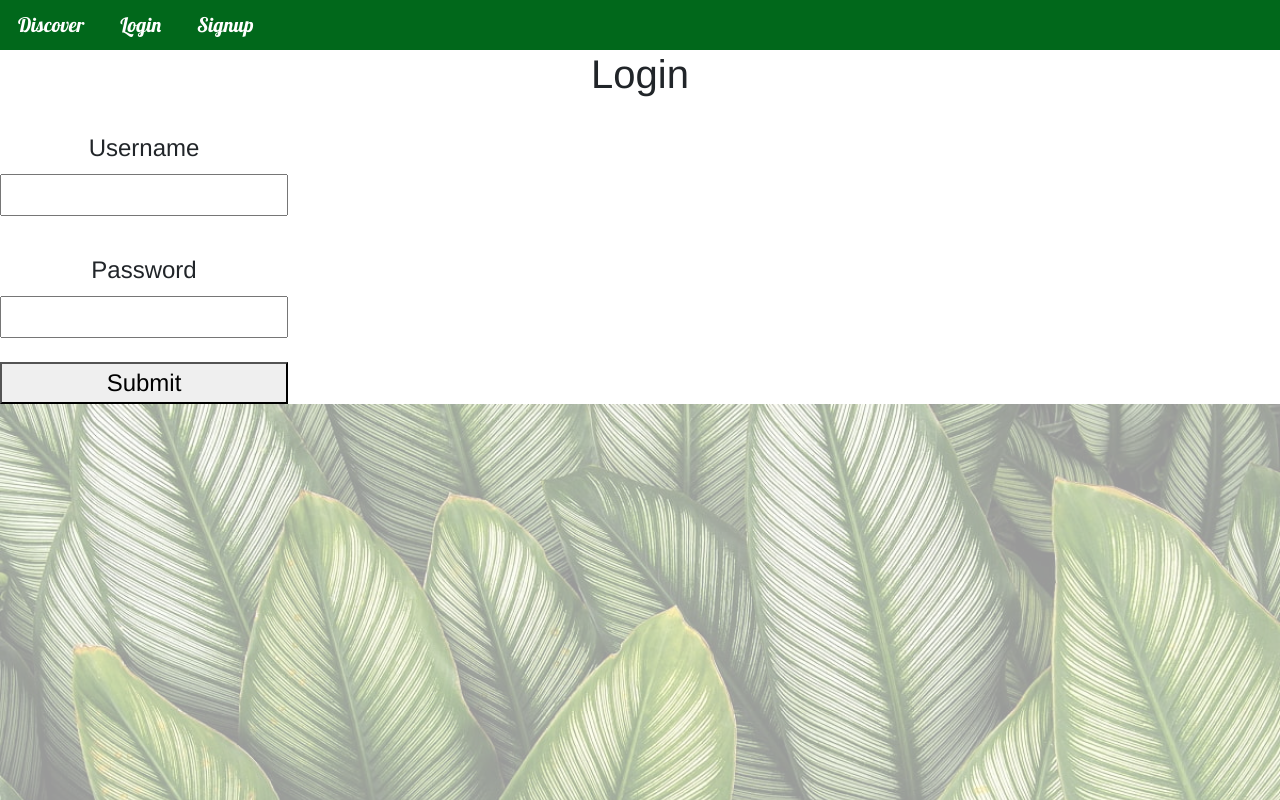
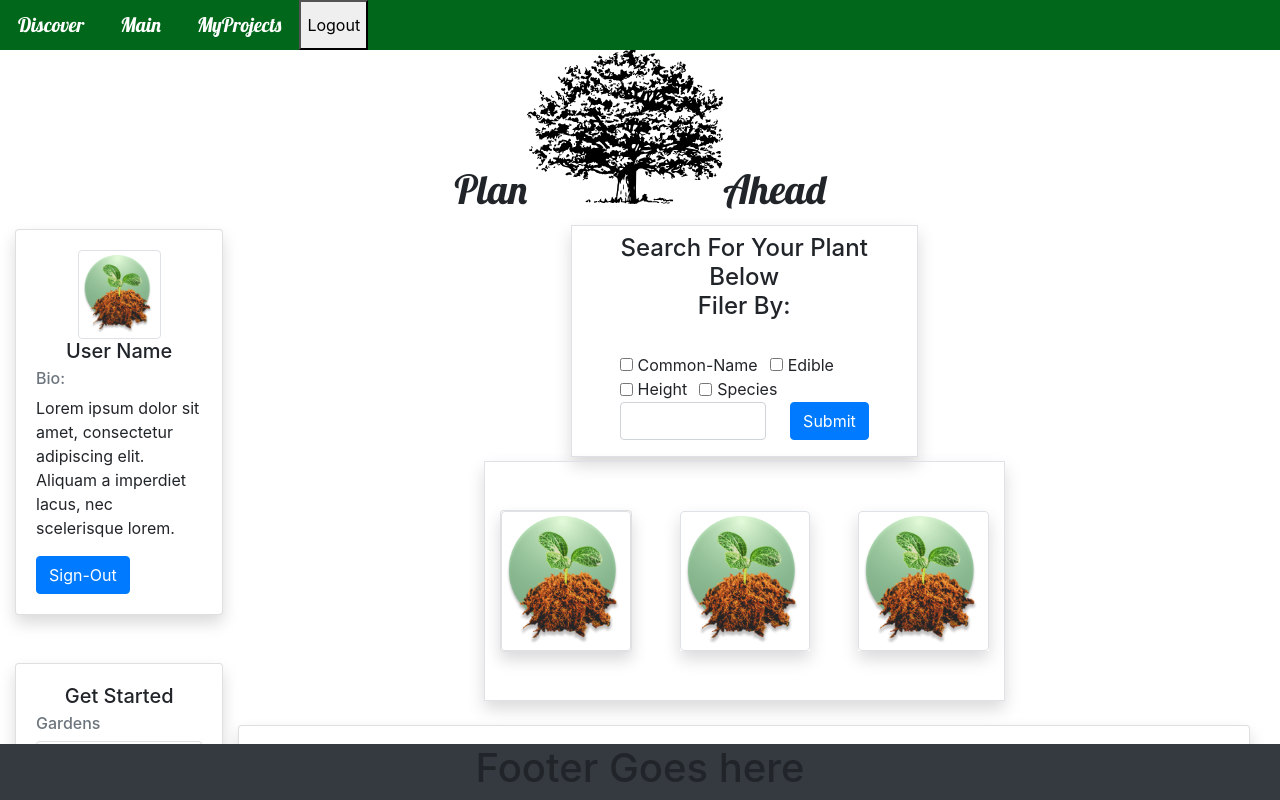
Before and after one commit to Deftone1/plant-ahead, a React (Create React App) app in the folder client/: page /protected/main in a window 1280 px wide. Before the commit this address led to /login. Shown: the top 800 px of the page. Built offline with nearby package versions, Linux system fonts and the light colour scheme; sample sign-in values are in the browser's storage.

Commit message:
create redirect for route

```diff
--- a/client/src/App.js
+++ b/client/src/App.js
@@ -30,7 +30,9 @@ function App() {
           <ProtectedRoute path="/protected/main">
             <Main/>
           </ProtectedRoute>
-
+          <ProtectedRoute path="/protected/projects">
+            <h1>Projects</h1>
+          </ProtectedRoute>
         </Switch>
       </Router>
     </ProvideAuth>
--- a/client/src/components/Navbar.js
+++ b/client/src/components/Navbar.js
@@ -45,7 +45,7 @@ function Navbar() {
       {isLoggedIn && (
         <NavLink
           className="nav-link"
-          to="/protected/example"
+          to="/protected/projects"
           activeClassName="nav-link-active"
         >
           MyProjects
--- a/client/src/pages/LoginPage.js
+++ b/client/src/pages/LoginPage.js
@@ -2,6 +2,7 @@ import { useState } from "react";
 import { useHistory } from "react-router-dom";
 import { useAuth } from "../util/authContext";
 import plantAlt from "../images/plants-2.jpg";
+import {Redirect} from "react-router-dom";
 import "../styles/signup-login.css";
 
 const styles = {
@@ -19,7 +20,7 @@ const styles = {
 };
 
 function LoginPage() {
-  const { login } = useAuth();
+  const { login, isLoggedIn } = useAuth();
   const history = useHistory();
   const [formState, setFormState] = useState({ username: "", password: "" });
   const [isPending, setIsPending] = useState(false);
@@ -49,6 +50,9 @@ function LoginPage() {
         });
     }
   };
+  if(isLoggedIn){
+    return <Redirect to = "/protected/main" />
+  }
   return (
     <div>
       <div className="form-section">
--- a/client/src/util/auth.js
+++ b/client/src/util/auth.js
@@ -32,6 +32,13 @@ const initAuth = () => {
   axios.interceptors.request.use(authRequestMiddleware, (err) =>
     Promise.reject(err)
   );
+
+  if(isLoggedIn()){
+    const {username, id}= decodeToken();
+    return {username, id};
+
+  }
+  return null;
 };
 
 const login = ({ username, password }) => {
--- a/client/src/util/authContext.js
+++ b/client/src/util/authContext.js
@@ -14,7 +14,10 @@ const ProvideAuth = ({ children }) => {
   const [user, setUser] = useState(null);
 
   useEffect(() => {
-    AuthService.initAuth();
+    const user = AuthService.initAuth();
+    setUser(user);
+
+
   }, []);
 
   const login = ({ username, password }) => {
```
